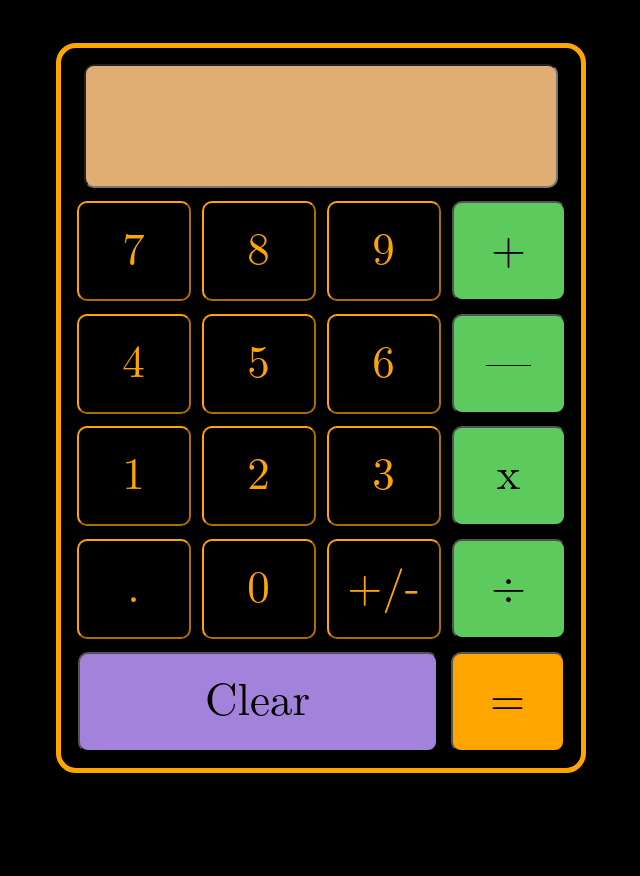
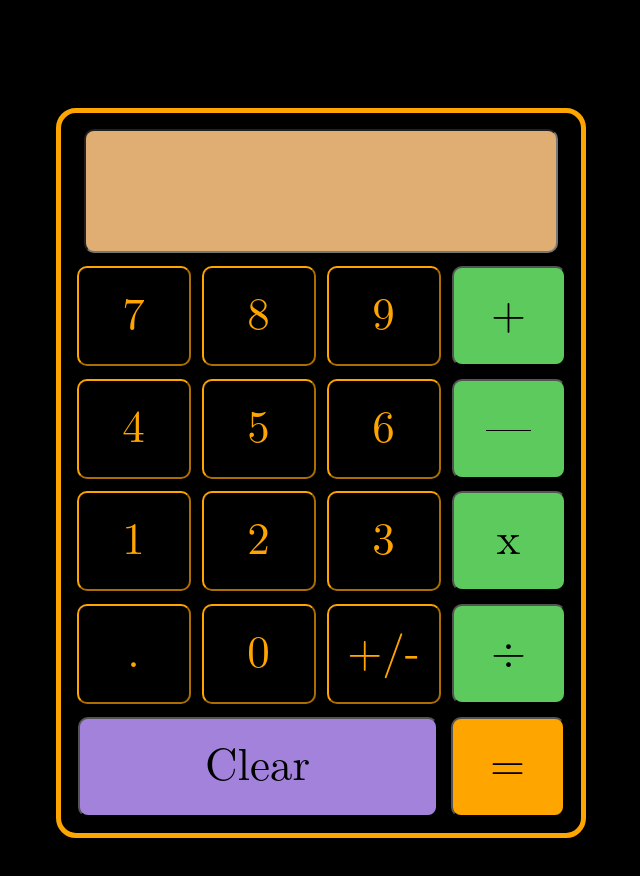
Before and after one commit to wuliuqi30/calculator, a website: page index.html in a window 1280 px wide. Shown: the whole page, without its empty margins (319-959 px from the left). Before the commit the page ends 816 px from the top, so only its background shows below. Drawn offline with Linux system fonts and the light colour scheme.

Commit message:
Fix Sizing Issues when screen small

```diff
--- a/styles.css
+++ b/styles.css
@@ -2,13 +2,16 @@ body {
     display: flex;
     justify-content: center;
     align-items: center;
-    height: 100vh;
+    height: auto;
+    min-width: 600px;
     background-color: black;
     font-family: math, monospace;
+
+
 }
 
 .calculatorContainer {
-    margin: 400px;
+    margin: 100px;
     display: flex;
     width: 500px;
     height: 700px;
```
